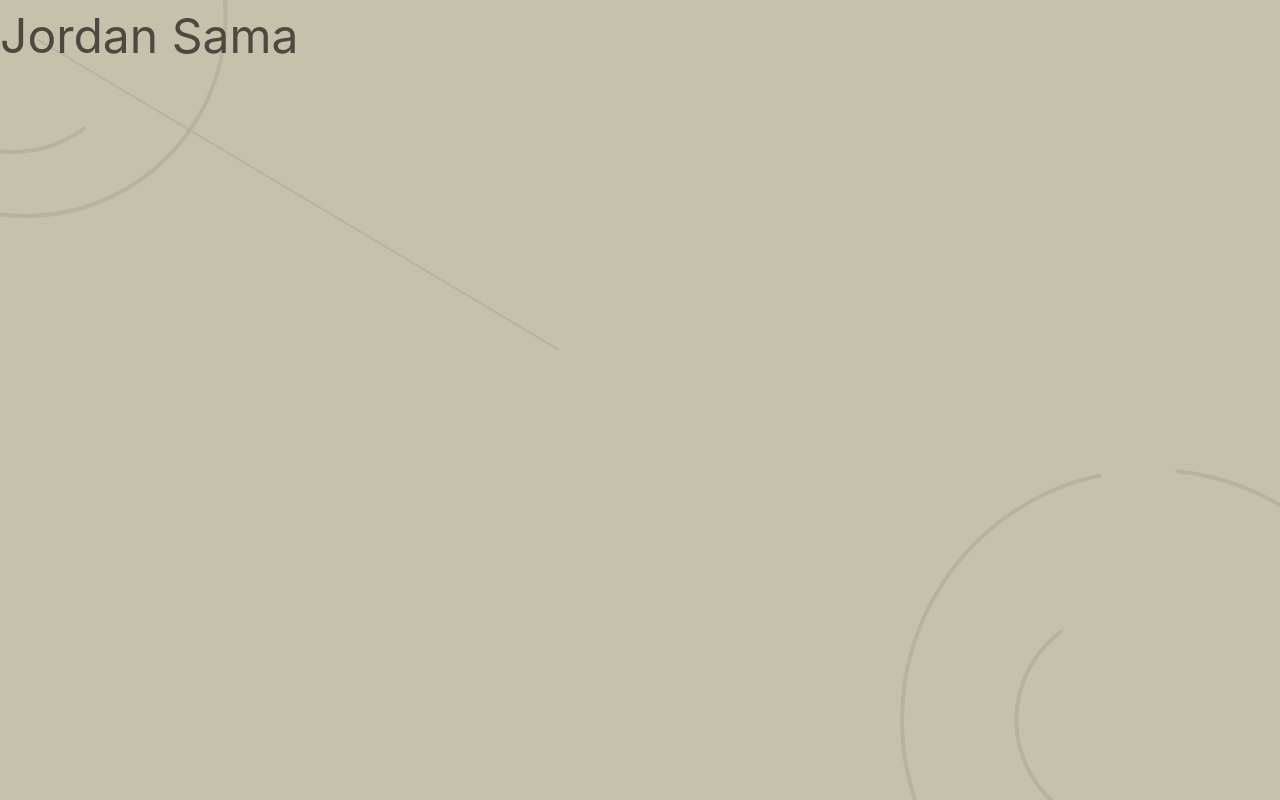
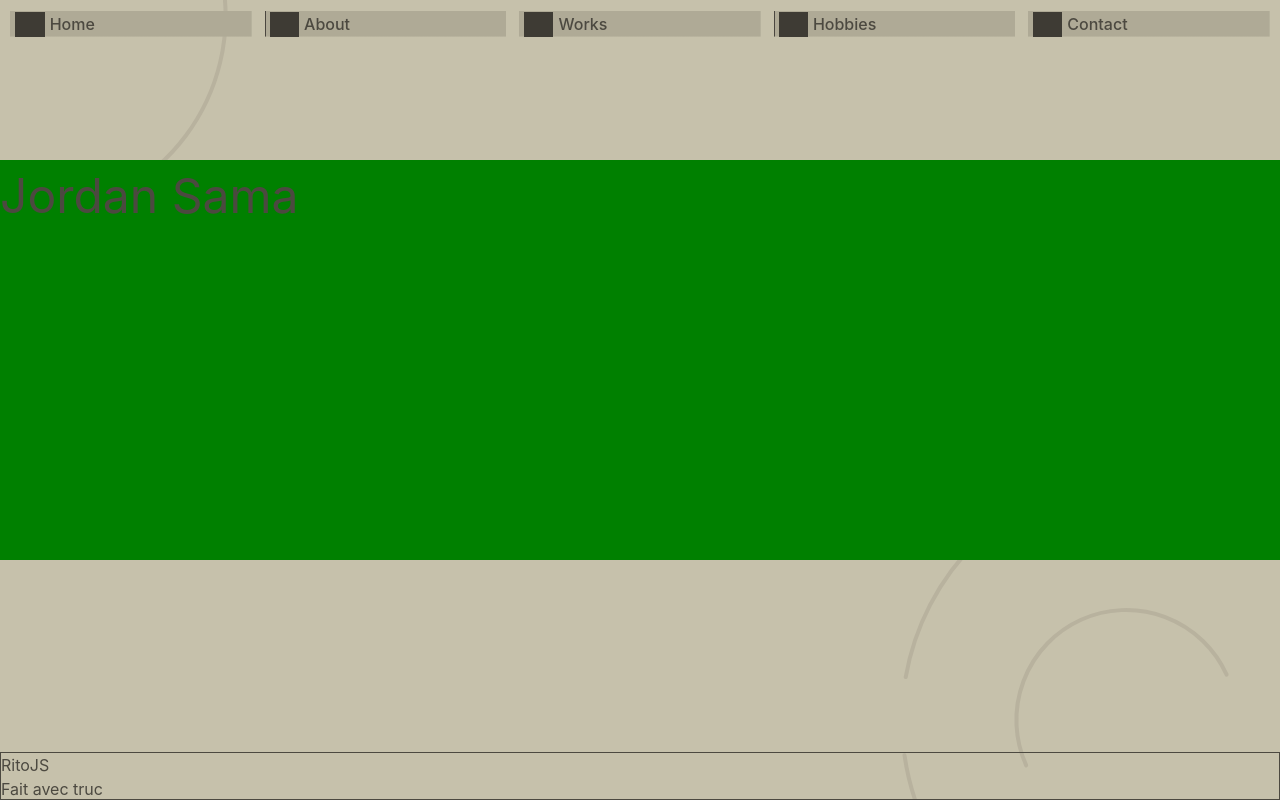
Before and after one commit to RitoJS/Portfolio, a SvelteKit app in the folder Jordan/: page / in a window 1280 px wide. Built offline with nearby package versions, Linux system fonts and the light colour scheme.

Commit message:
Progress sm homepage

```diff
--- a/Jordan/src/lib/components/canvas-background.svelte
+++ b/Jordan/src/lib/components/canvas-background.svelte
@@ -237,6 +237,6 @@
         };
     });
 </script>
-<main>
+<div>
     <canvas bind:this={canvas} id="main-background"></canvas>
-</main>
+</div>
--- a/Jordan/src/routes/+layout.svelte
+++ b/Jordan/src/routes/+layout.svelte
@@ -2,10 +2,24 @@
     import './layout.css';
     import { fly } from 'svelte/transition';
     import { cubicIn, cubicOut } from 'svelte/easing';
+	import { setContext } from 'svelte';
     import favicon from '$lib/assets/favicon.svg';
     import CanvasBackground from '$lib/components/canvas-background.svelte';
+	import Description from '$lib/components/description.svelte';
+	import AnimatedBlock from '$lib/components/animated-block.svelte';
+	import Menu from '$lib/components/menu.svelte';
 
     let { children, data } = $props();
+
+	const info = $state({
+		text: null as string | null
+	});
+
+	let optionsMenu = $state({
+        visible: true,
+    });
+
+	setContext('info', info);
 
     const transitionIn = { easing: cubicIn, x: 10, duration: 300, delay: 800 };
     const transitionOut = { easing: cubicOut, x: -10, duration: 300 };
@@ -52,8 +66,52 @@
 <CanvasBackground />
 <svelte:head><link rel="icon" href={favicon} /></svelte:head>
 
+<header class="fixed top-0 left-0 md:flex head-menu md:p-1">
+    <h1 class="hidden">JS</h1>
+    <!--Burger Menu-->
+    <div class=" md:hidden">
+        <AnimatedBlock
+          closedWidth = "65px"
+            closedHeight = "45px"
+            openWidth = "50%"
+            openHeight = "70%"
+            moveDuration = {600}
+            resizeDuration = {400}
+            startTop = "1%"
+            startLeft = "2%"
+            endTop = "50%"
+            endLeft = "50%"
+            init = {false}
+        >
+             {#snippet trigger(contentVisible)}
+                {contentVisible ? 'close' : 'Menu'}
+            {/snippet}
+            <nav class="flex flex-col justify-center items-center  w-full menu-nav">
+                <Menu options={optionsMenu} />
+            </nav>
+        </AnimatedBlock>
+    </div>
+
+    <!--Desktop Menu-->
+    <div class="hidden md:block w-full">
+         <nav class="flex justify-around items-center  w-full menu-nav">
+            <Menu options={optionsMenu} />
+        </nav>
+
+    </div>
+
+</header>
+
 {#key data.pathname}
-<main in:fly={transitionIn} out:fly={transitionOut} use:stagger={pageStagger}>
+<main class=" main-content pt-15 pr-5 pl-5 pb-15" in:fly={transitionIn} out:fly={transitionOut} use:stagger={pageStagger}>
     {@render children()}
+    <div class="tips">
+        <Description />
+    </div>
 </main>
 {/key}
+
+<footer class="none footer border flex md:block">
+    <div>RitoJS</div>
+    <div>Fait avec truc</div>
+</footer>
--- a/Jordan/src/routes/+page.svelte
+++ b/Jordan/src/routes/+page.svelte
@@ -1,12 +1,30 @@
 <script lang="ts">
 	import AnimationLetter from "$lib/components/animation-letter.svelte";
+    import AnimatedBlock from "$lib/components/animated-block.svelte";
     import { getContext } from "svelte";
 
     const info = getContext<{ text: string | null }>('info');
 </script>
 
 <div>
-    <h1>
-        <AnimationLetter data="Jordan Sama" className="title-text"/>
-    </h1>
+    <AnimatedBlock
+          closedWidth = "65px"
+            closedHeight = "45px"
+            openWidth = "100%"
+            openHeight = "50%"
+            moveDuration = {600}
+            resizeDuration = {400}
+            startTop = "0%"
+            startLeft = "50%"
+            endTop = "20%"
+            endLeft = "0%"
+            init = {true}
+        >
+             {#snippet trigger(contentVisible)}
+                {contentVisible ? '' : ''}
+            {/snippet}
+            <h1>
+                <AnimationLetter data="Jordan Sama" className="title-text"/>
+            </h1>
+    </AnimatedBlock>
 </div>
--- a/Jordan/src/routes/layout.css
+++ b/Jordan/src/routes/layout.css
@@ -27,6 +27,8 @@ html, body {
     padding: 0;
     height: 100dvh;
     color: var(--default-text-color);
+    display: flex;
+    flex-direction: column;
 }
 
 .hover-background {
@@ -46,21 +48,35 @@ html, body {
 
 .head-menu {
     height: 100%;
+    width: 100%;
+    z-index: 2;
+}
+
+.main-content {
+    position: relative;
+    flex: 1 1 100%;
+
+    display: flex;
+    flex-direction: column;
+
+    .tips {
+        margin-top: auto;
+        margin-bottom: 15px;
+    }
+}
+
+.footer {
+    height: 6%;
+    position: fixed;
+    left: 0;
+    bottom: 0;
+    width: 100%;
 }
 
 .menu-nav {
     height: 100%;;
 }
 
-.menu-btn {
-    padding: 10px;
-    margin: 5px;
-    top: 0;
-    left: 0;
-    width: 15%;
-    height: 5%;
-    overflow: hidden;
-}
 
 
 
```
